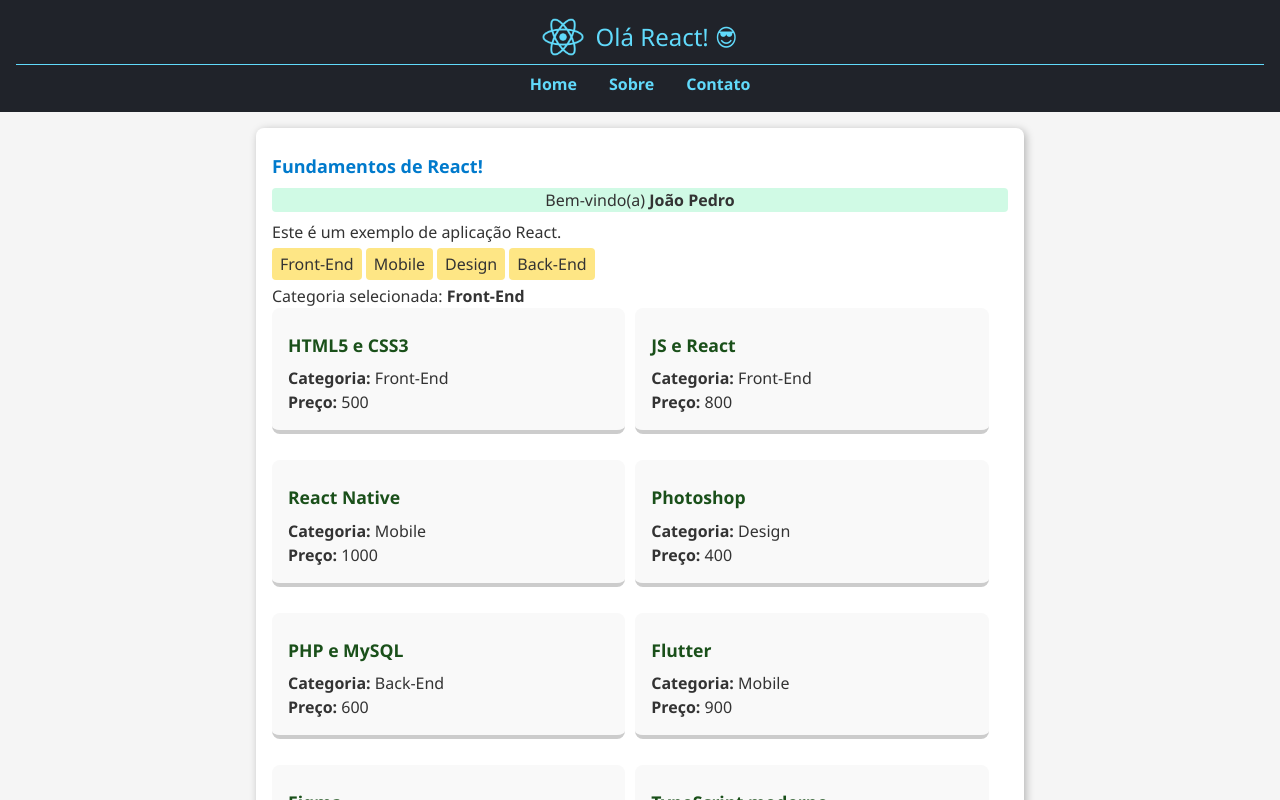
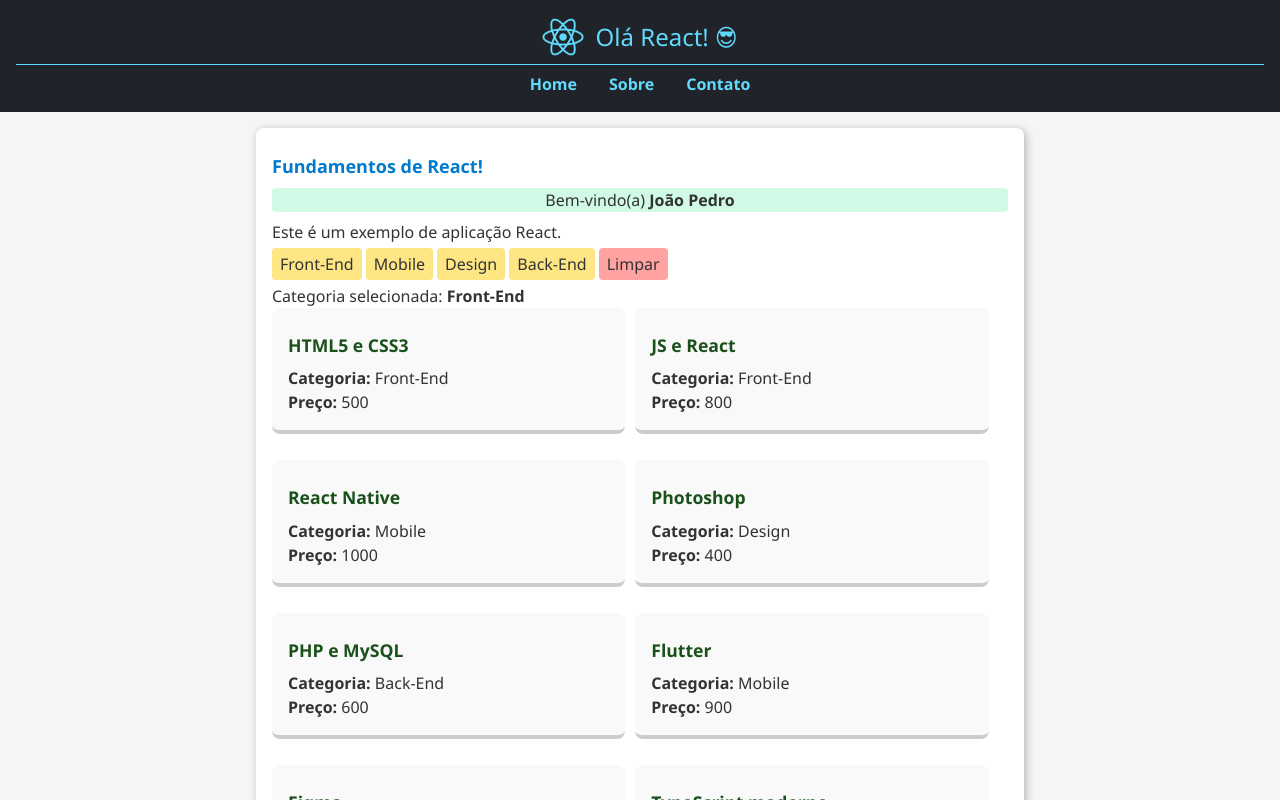
Before and after one commit to joaopedro-style/react-fundamentos, a React (Vite) app: page / in a window 1280 px wide. Both pictures are taken after a click on the button "Front-End". Shown: the top 800 px of the page. Built offline with nearby package versions, Linux system fonts and the light colour scheme.

Commit message:
Adiciona renderização e botão limpar

```diff
--- a/src/components/Conteudo/Conteudo.tsx
+++ b/src/components/Conteudo/Conteudo.tsx
@@ -36,9 +36,18 @@ export default function Conteudo() {
         })}
 
         {categoriaAtiva && (
-          <p>
-            Categoria selecionada: <b>{categoriaAtiva}</b>
-          </p>
+          <>
+            <button
+              onClick={() => setCategoriaAtiva(null)}
+              className="px-2 py-1 rounded bg-red-300"
+            >
+              Limpar
+            </button>
+
+            <p>
+              Categoria selecionada: <b>{categoriaAtiva}</b>
+            </p>
+          </>
         )}
 
         <ListaCursos />
```
